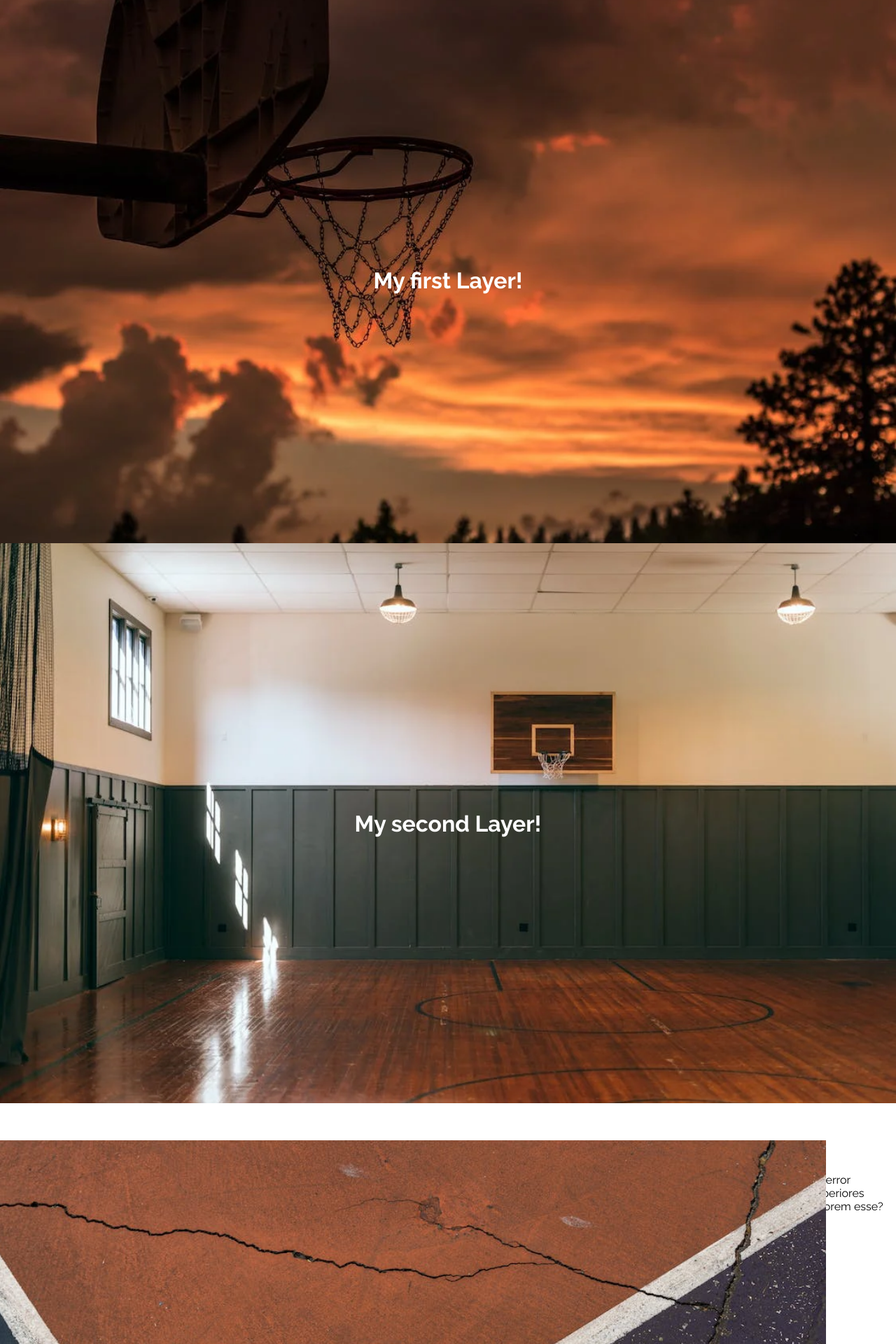
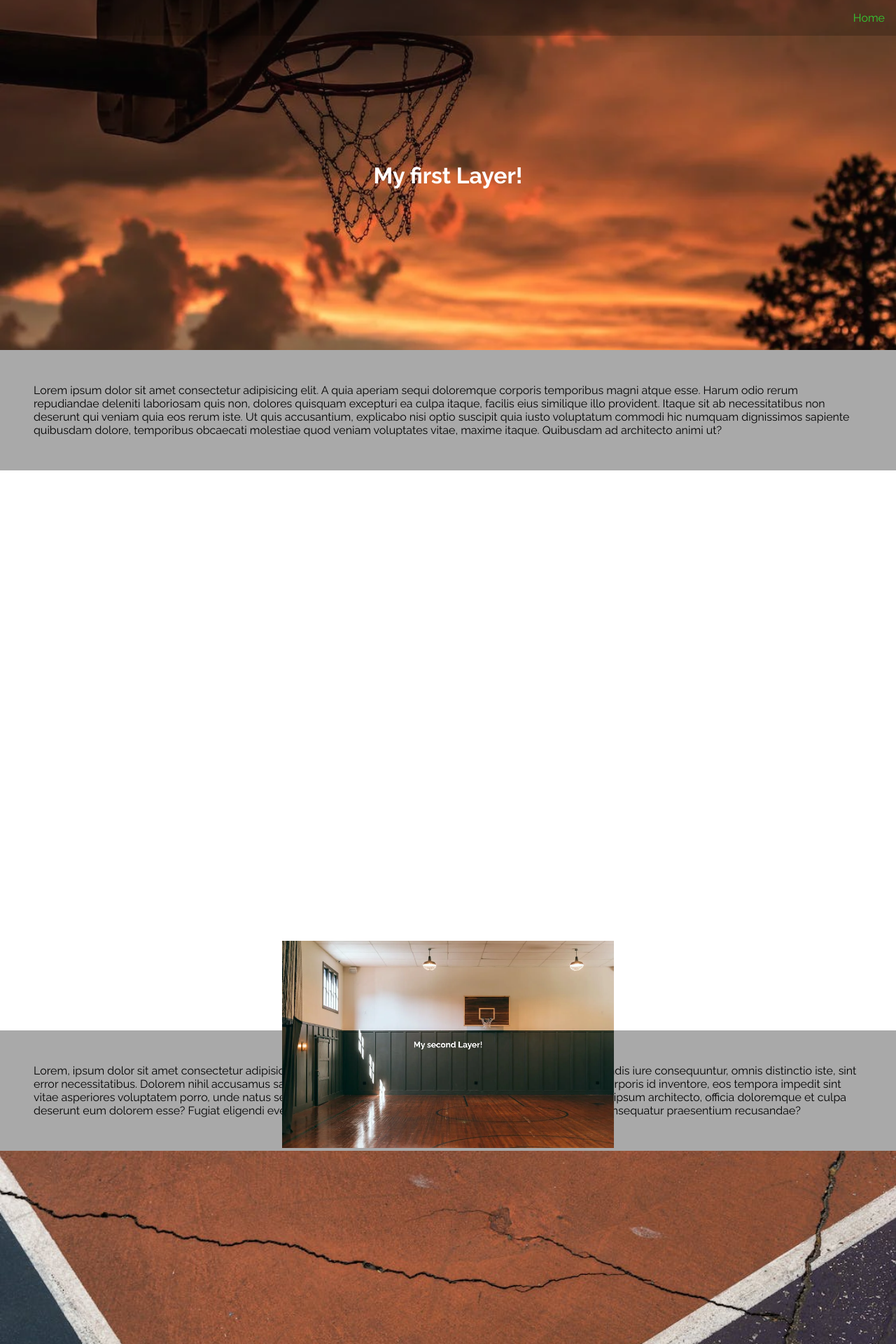
Before and after one commit to Spanioulis/parallax, a React (Vite) app: page /scroll-parallax in a window 1280 px wide. Shown: the top 1920 px of the page at 70% size. Built offline with nearby package versions, Linux system fonts and the light colour scheme.

Commit message:
add react-scroll-parallax effects

```diff
--- a/src/pages/ReactParallax.jsx
+++ b/src/pages/ReactParallax.jsx
@@ -1,20 +1,20 @@
 import { Parallax } from 'react-scroll-parallax';
-// import { Link } from 'react-router-dom';
+import { Link } from 'react-router-dom';
 import '../styles/ReactParallax.scss';
 
 export const ReactParallax = () => {
    return (
-      <>
-         {/* <nav>
+      <div className="react-parallax">
+         <nav className="navbar">
             <ul>
                <Link to="/">Home</Link>
             </ul>
-         </nav> */}
+         </nav>
          <div className="container">
-            <Parallax className="container__bl1">
+            <Parallax className="container__bl1" opacity={[1, 0.5, 'easeInBack']}>
                <h1>My first Layer!</h1>
             </Parallax>
-            <div>
+            <div className="text-container">
                Lorem ipsum dolor sit amet consectetur adipisicing elit. A quia aperiam sequi doloremque corporis
                temporibus magni atque esse. Harum odio rerum repudiandae deleniti laboriosam quis non, dolores quisquam
                excepturi ea culpa itaque, facilis eius similique illo provident. Itaque sit ab necessitatibus non
@@ -22,10 +22,16 @@ export const ReactParallax = () => {
                voluptatum commodi hic numquam dignissimos sapiente quibusdam dolore, temporibus obcaecati molestiae quod
                veniam voluptates vitae, maxime itaque. Quibusdam ad architecto animi ut?
             </div>
-            <Parallax className="container__bl2" speed={10}>
+            <Parallax
+               className="container__bl2"
+               speed={50}
+               // translateX={['-100px', '200px']}
+               // translateY={[-100, 100, 'easeInOut']}
+               scale={[0, 1, 'easeOutBack']}
+            >
                <h1>My second Layer!</h1>
             </Parallax>
-            <div>
+            <div className="text-container">
                Lorem, ipsum dolor sit amet consectetur adipisicing elit. Perferendis sunt dolores corrupti quaerat odit
                est reiciendis iure consequuntur, omnis distinctio iste, sint error necessitatibus. Dolorem nihil
                accusamus sapiente nulla animi sunt quisquam ipsam, magni mollitia sequi corporis id inventore, eos
@@ -34,10 +40,15 @@ export const ReactParallax = () => {
                eligendi eveniet veritatis dignissimos voluptatem, iste velit consequuntur consequatur praesentium
                recusandae?
             </div>
-            <Parallax className="container__bl3" translateX={['-100px', '200px']} translateY={['-100px', '200px']}>
+            <Parallax
+               className="container__bl3"
+               // translateX={['-100px', '200px']}
+               // scale={[1, 1.5, 'easeInCirc']}
+               opacity={[0, 1, 'easeOutBack']}
+            >
                <h1>My third Layer!</h1>
             </Parallax>
          </div>
-      </>
+      </div>
    );
 };
--- a/src/styles/ReactParallax.scss
+++ b/src/styles/ReactParallax.scss
@@ -1,36 +1,41 @@
-nav {
-   background-color: rgba(0, 0, 0);
+.react-parallax {
+   // Navbar
+   .navbar {
+      background-color: rgba(0, 0, 0, 0.2);
       display: flex;
       justify-content: flex-end;
       padding: 1rem;
       position: fixed;
       width: 100%;
+      z-index: 9999;
 
       ul {
          list-style-type: none;
 
          a {
             text-decoration: none;
+            color: limegreen;
 
             &:hover {
-            color: crimson;
+               color: cadetblue;
                transition: 1s ease-in-out;
             }
          }
       }
    }
 
+   // Container
    .container {
       position: relative;
+
       &__bl1 {
          display: grid;
          place-items: center;
-      // background-attachment: fixed;
          background-image: url('/images/basketball_01.png');
          background-position: center;
          background-repeat: no-repeat;
          background-size: cover;
-      height: 100vh;
+         height: 500px;
          position: relative;
 
          h1 {
@@ -42,7 +47,6 @@ nav {
       &__bl2 {
          display: grid;
          place-items: center;
-      // background-attachment: fixed;
          background-image: url('/images/basketball_02.png');
          background-position: center;
          background-repeat: no-repeat;
@@ -58,7 +62,6 @@ nav {
       &__bl3 {
          display: grid;
          place-items: center;
-      // background-attachment: fixed;
          background-image: url('/images/basketball_03.png');
          background-position: center;
          background-repeat: no-repeat;
@@ -72,3 +75,9 @@ nav {
          }
       }
    }
+
+   .text-container {
+      background-color: darkgray;
+      padding: 3rem;
+   }
+}
```
Lines whose indentation alone changed are shown as unchanged.
